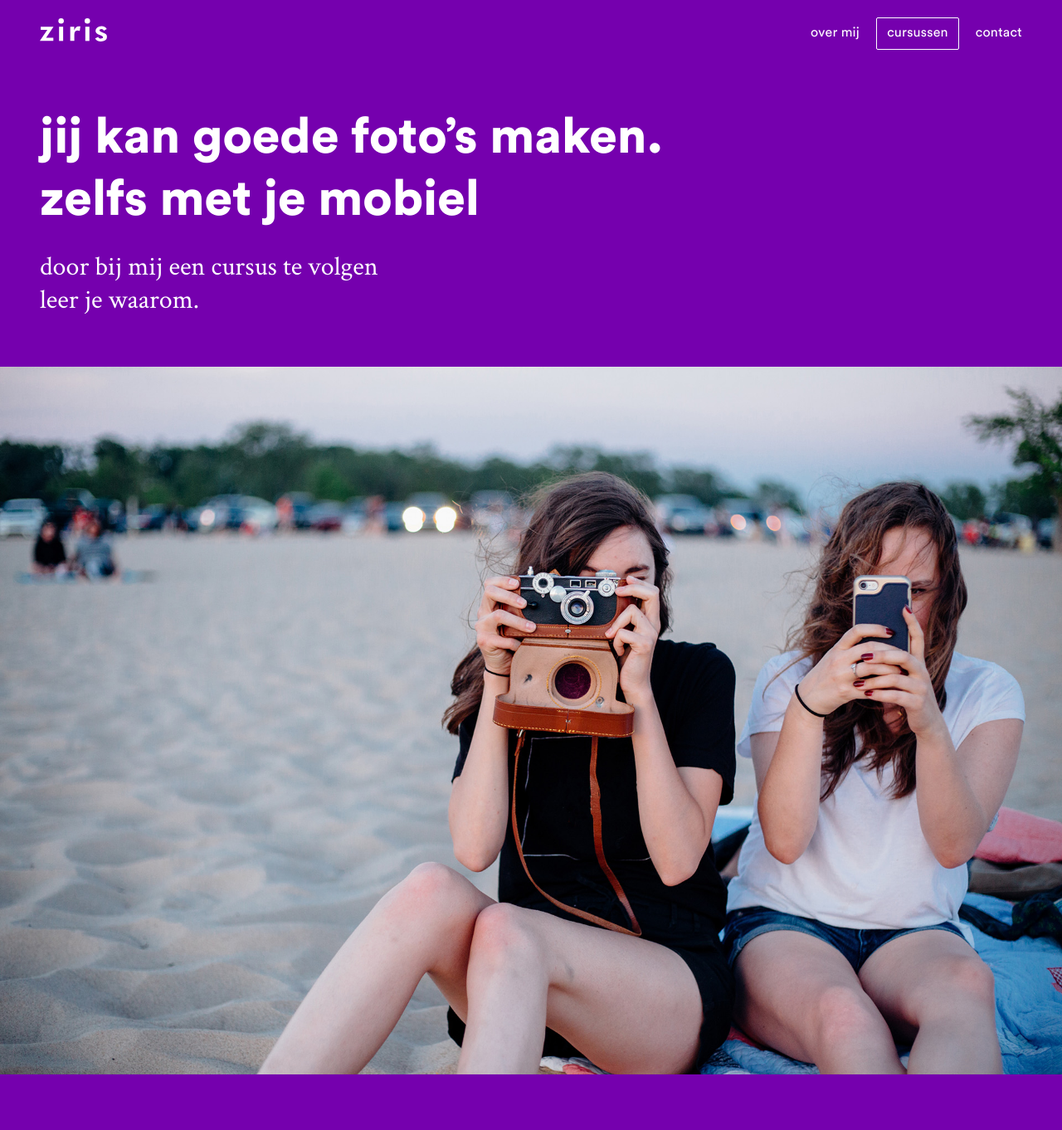
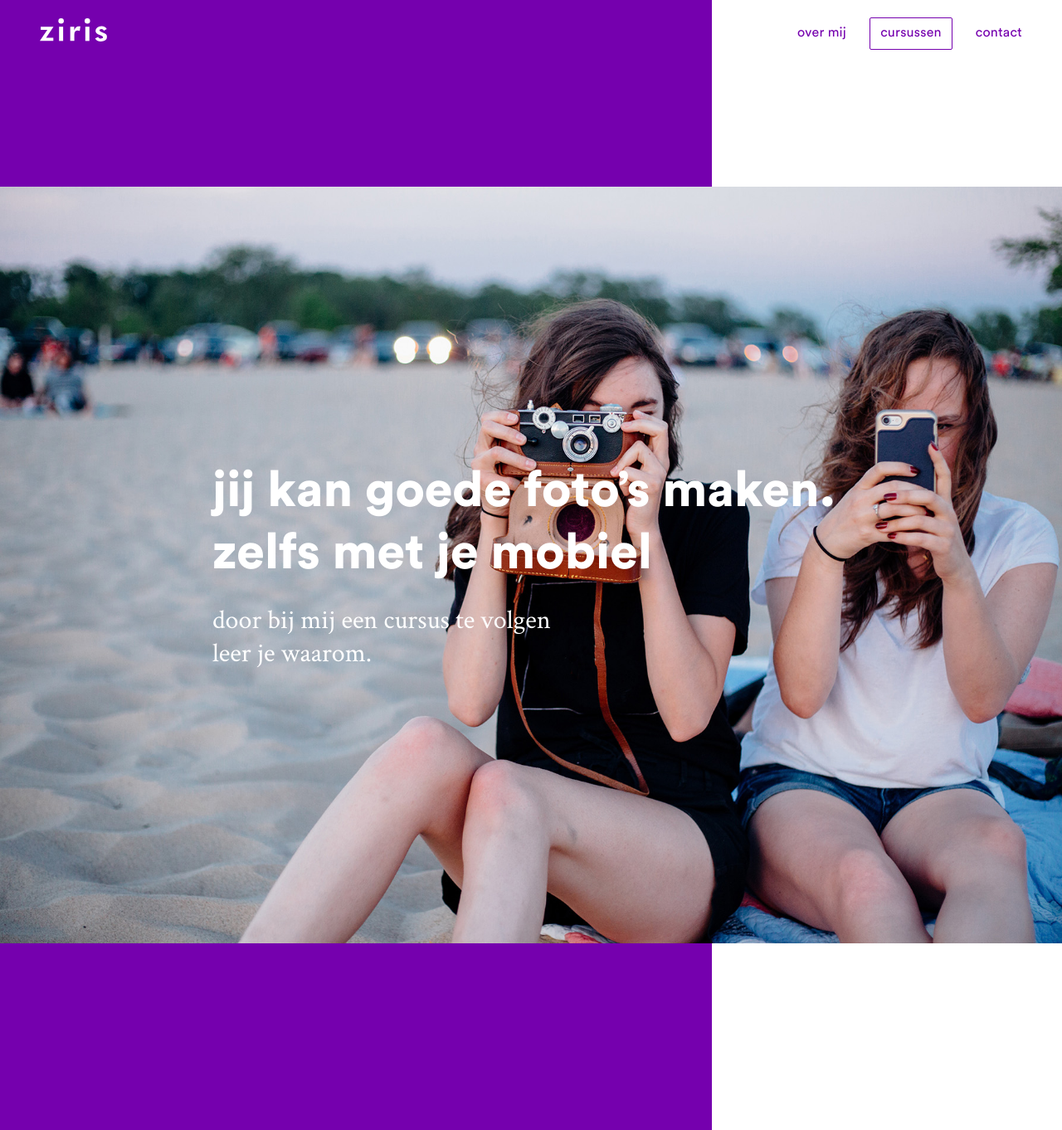
Before and after one commit to tdenheld/ziris, a Jekyll site: the page built from index.html, in a window 1280 px wide and 1362 px high. Shown: the whole window at 83% size. Built offline with Jekyll 4.4.1, drawn with Linux system fonts in a browser that asks for light colours.

```diff
--- a/_layouts/default.html
+++ b/_layouts/default.html
@@ -23,9 +23,8 @@
 
 <body>
 
-    {% include header.html %}
-
-    <div class="content">
+    <div class="app">
+        {% include header.html %}
         {{ content }}
     </div>
 
--- a/_sass/objects.layout.scss
+++ b/_sass/objects.layout.scss
@@ -1,10 +1,3 @@
-.content {
-    padding-top: $header-height;
-    @include md {
-        padding-top: $header-height-md;
-    }
-}
-
 .container {
     padding: 0 $gutter;
     @include md {
--- a/_sass/templates.app.scss
+++ b/_sass/templates.app.scss
@@ -3,8 +3,7 @@
 .site-header {
     position: fixed;
     width: 100%;
-    background-color: $brand;
-    //box-shadow: 0 1px 0 rgba($light, 0.12);
+    z-index: 999;
 }
 
 .site-header__container {
@@ -41,13 +40,18 @@
 
 .site-header__item {
     color: $light;
-    margin-left: 1rem;
+    margin-left: calculate-rem(16px);
     font-size: calculate-rem(14px);
     letter-spacing: 0.2px;
     cursor: pointer;
 
     @include sm {
+        margin-left: calculate-rem($gutter);
         font-size: calculate-rem(16px);
+    }
+
+    @include md {
+        color: $brand;
     }
 }
 
@@ -55,6 +59,10 @@
     border: 1px solid $light;
     border-radius: 2px;
     padding: 9px 12px 12px;
+
+    @include md {
+        border: 1px solid $brand;
+    }
 }
 
 
@@ -87,7 +95,44 @@
 // intro
 // --------------------------------------------------
 .intro {
-    padding-top: $double-gutter;
+    display: flex;
+    align-items: center;
+    position: relative;
+    width: 100vw;
+    height: 100vh;
+    color: $light;
+
+    header {
+        position: relative;
+        left: 20%;
+    }
+}
+
+.intro__bg {
+    position: absolute;
+    height: 100%;
+    width: 100%;
     background-color: $brand;
-    color: $light;
+
+    @include md {
+        width: 67%;
+    }
 }
+
+.intro__header {
+    position: relative;
+    left: 20%;
+    z-index: 1;
+}
+
+.intro__img-container {
+    @include full(absolute);
+    display: flex;
+    align-items: center;
+    justify-content: flex-end;
+}
+
+.intro__img {
+    height: 67%;
+    object-fit: cover;
+}
--- a/index.html
+++ b/index.html
@@ -1,14 +1,13 @@
 ---
 ---
 
-<section class="intro pb-6 pb-10-sm">
-    <div class="container mb-6 mb-10-sm">
-        <header class="section-header">
-            <h1 class="section-header__title">jij kan goede foto’s maken. zelfs met je mobiel</h1>
-            <p class="section-header__description">door bij mij een cursus te volgen leer je waarom.</p>
-        </header>
-    </div>
-    <figure>
-        <img class="w-100" src="/assets/img/girls.jpg" />
+<section class="intro">
+    <div class="intro__bg"></div>
+    <header class="section-header intro__header">
+        <h1 class="section-header__title">jij kan goede foto’s maken. zelfs met je mobiel</h1>
+        <p class="section-header__description">door bij mij een cursus te volgen leer je waarom.</p>
+    </header>
+    <figure class="intro__img-container">
+        <img class="intro__img" src="/assets/img/girls.jpg" />
     </figure>
 </section>
```
Also changed, not shown: 2 other files.
